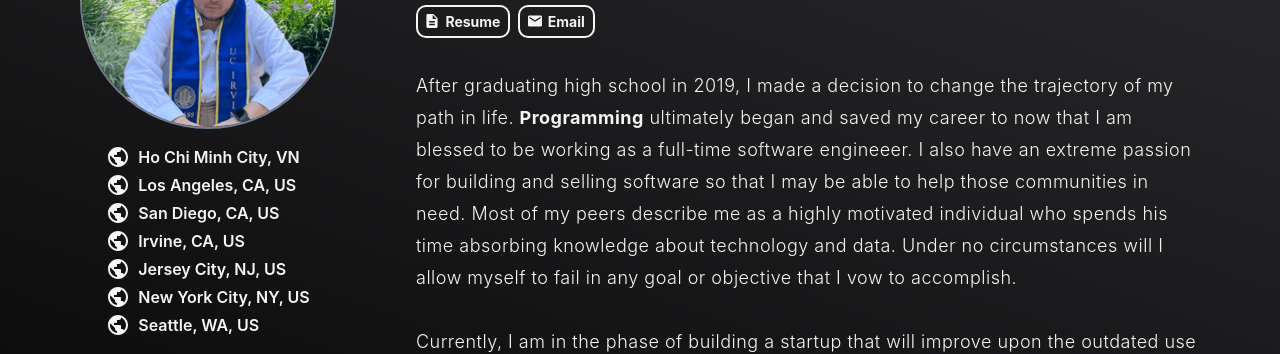
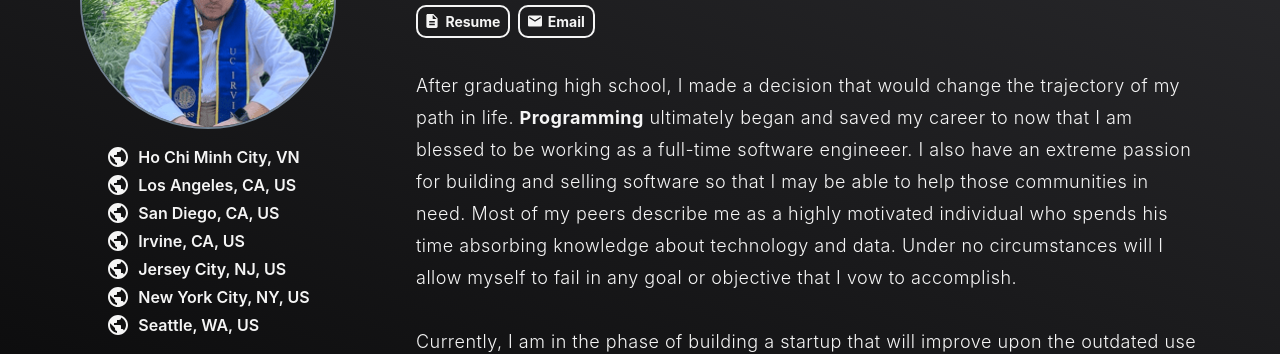
Before and after one commit to jdinh-782/portfolio, a Next.js app: page / in a window 1280 px wide. Shown: the part 207-561 px from the top of the page. Built offline with nearby package versions, Linux system fonts and the light colour scheme; a web font is replaced by a local one.

Commit message:
update: about description and padding

```diff
--- a/src/app/page.scss
+++ b/src/app/page.scss
@@ -2,7 +2,7 @@
   display: flex;
   justify-content: space-between;
   min-height: 100svh;
-  padding: 5rem 20rem 5rem 20rem;
+  padding: 5rem 25rem 5rem 25rem;
   gap: 5rem;
   font-family: Inter, sans-serif;
   font-feature-settings: 'liga' 1, 'calt' 1; /* fix for Chrome */
--- a/src/app/page.tsx
+++ b/src/app/page.tsx
@@ -53,7 +53,7 @@ export default function Home() {
 
 
           <span className="description first">
-            After graduating high school in 2019, I made a decision to change the trajectory of my path in life.&nbsp;
+            After graduating high school, I made a decision that would change the trajectory of my path in life.&nbsp;
             <a target="_blank" href="https://encrypted-tbn0.gstatic.com/images?q=tbn:ANd9GcS8szQeYgks7ET0P4tb6qdbYt-Mns5zFsdu-Q&s" rel="noopener">Programming</a> ultimately began and saved my career to now that I am blessed to be working as a full-time software engineeer.
             I also have an extreme passion for building and selling software so that I may be able to help those communities in need.
             Most of my peers describe me as a highly motivated individual who spends his time absorbing knowledge about technology and data.
```
